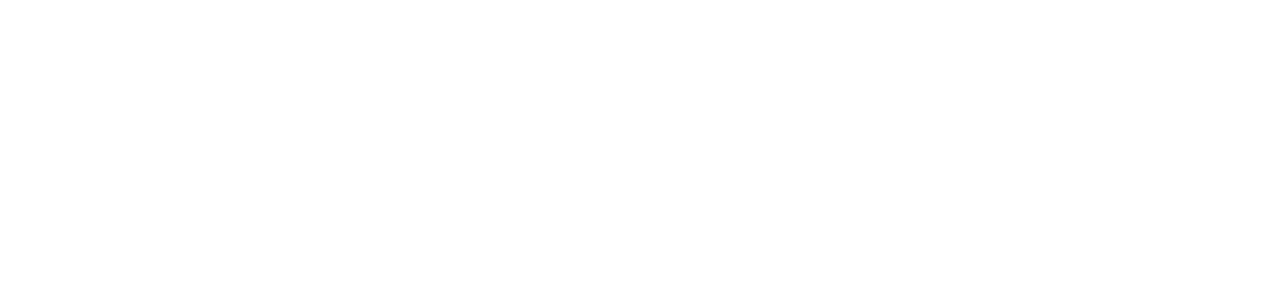
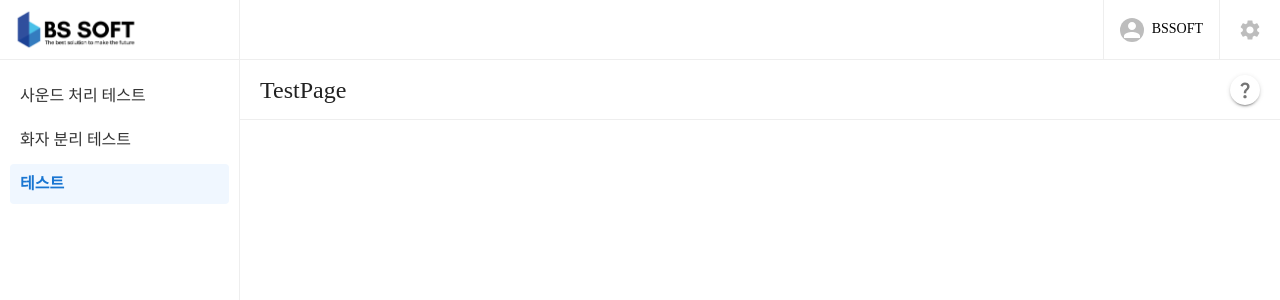
Before and after one commit to bssoft-dev/sound-test-web-2206, a React (Create React App) app: page /test in a window 1280 px wide. Before the commit this address had no page. Shown: the top 300 px of the page. Built offline with nearby package versions, Linux system fonts and the light colour scheme; a web font is replaced by a local one.

Commit message:
feat: context, alert, upload button case update

```diff
--- a/package.json
+++ b/package.json
@@ -23,7 +23,7 @@
     "web-vitals": "^2.1.4"
   },
   "scripts": {
-    "start": "export PORT=22063 DANGEROUSLY_DISABLE_HOST_CHECK=true && react-scripts start",
+    "start": "export PORT=22064 DANGEROUSLY_DISABLE_HOST_CHECK=true && react-scripts start",
     "build": "react-scripts build",
     "test": "react-scripts test",
     "eject": "react-scripts eject"
--- a/src/App.js
+++ b/src/App.js
@@ -7,6 +7,7 @@
 import BssTestPage from "./pages/BssTestPage";
 
 import './styles.css';
+import TestPage from "./pages/TestPage";
 
 const theme = createTheme({
   typography: {
@@ -22,6 +23,7 @@
           <Route path="/" element={<IndexPage />} />
           <Route path="/sound-test" element={<SoundTestPage />} />
           <Route path="/bss-test" element={<BssTestPage />} />
+          <Route path="/test" element={<TestPage />} />
         </Routes>
       </Router>
   </ThemeProvider>
--- /dev/null
+++ b/src/components/Alert/Alert.jsx
@@ -0,0 +1,45 @@
+import * as React from 'react';
+import Snackbar, { snackbarClasses } from '@mui/material/Snackbar';
+import MuiAlert from '@mui/material/Alert';
+import { styled } from '@mui/material/styles';
+import { useCtx } from '../../context/Context';
+
+const CustomAlert = React.forwardRef(function Alert(props, ref) {
+    return <MuiAlert elevation={4} ref={ref} {...props} />;
+});
+
+const CustomSnackbar = styled(Snackbar)(({ theme }) => ({
+    "&.MuiSnackbar-root" : {
+        top: theme.spacing(17),
+    }
+}));
+
+export default function Alert() {
+    const context = useCtx();
+    const {isAlert, setIsAlert} = context;
+
+    const handleClick = () => {
+        setIsAlert((isAlert) => {
+            return {...isAlert, open: true}
+        });
+    };
+
+    const handleClose = (event, reason) => {
+        if (reason === 'clickaway') return;
+
+        setIsAlert((isAlert) => {
+            return {...isAlert, open: false}
+        });
+    };
+
+    return (
+        <CustomSnackbar open={isAlert.open}
+            onClose={handleClose}
+            autoHideDuration={6000}
+            anchorOrigin={{ vertical: 'top', horizontal: 'center' }}>
+            <CustomAlert onClose={handleClose} severity={isAlert.type} sx={{ width: '100%' }}>
+                {isAlert.message}
+            </CustomAlert>
+        </CustomSnackbar>
+    );
+}
--- a/src/components/FileUploadButton/FileUploadButton.jsx
+++ b/src/components/FileUploadButton/FileUploadButton.jsx
@@ -1,31 +1,46 @@
 import { Button } from "@mui/material";
 import axios from "axios";
 import { useEffect, useState } from "react";
-import { useLocation } from "react-router-dom";
+import { useCtx } from "../../context/Context";
 
 export default function FileUploadButton({fetchData}) {
+    const context = useCtx();
+    const {pathname, isAlert, setIsAlert} = context;
+
     const [baseUrl, setBaseUrl] = useState('');
-    const location = useLocation();
+    const [isMultiple, setIsMultiple] = useState(false);
 
     useEffect(() => {
-        switch(location.pathname) {
+        switch(pathname) {
             case "/sound-test":
                 setBaseUrl('http://sound.bs-soft.co.kr/analysis/uploadFile');
+                setIsMultiple(false);
                 break;
             case "/bss-test":
                 setBaseUrl('http://bss.bs-soft.co.kr/analysis/uploadFiles');
+                setIsMultiple(true);
                 break;
         }
-    }, [location])
+    }, [pathname])
 
 
     const uploadHandler = (event) => {
         const formData = new FormData();
-        // Array.from(event.target.files).forEach((file, i) => {
+        const files = event.target.files;
+        // Array.from(files).forEach((file, i) => {
         //   formData.append('files', file);
         // });
-        console.log(event.target.files[0]);
-        formData.append('file', event.target.files[0]);
+        console.log(files.length);
+        console.log(files[0]);
+
+        if(isMultiple && files.length != 4) {
+          setIsAlert({
+            open: true,
+            type: "warning",
+            message: "4개의 파일을 선택해 주세요."
+          });
+        } else {
+          formData.append('file', files[0]);
           axios({
             url: baseUrl,
             method: 'POST',
@@ -34,17 +49,45 @@
               'Content-Type': 'multipart/form-data'
             }
           }).then(res => {
-          alert('업로드를 완료하였습니다.');
-          fetchData()
+            if(res.status != 200) {
+              setIsAlert({
+                open: true,
+                type: "warning",
+                message: "파일을 다시 확인해주세요."
+              });
+            }
+            setIsAlert({
+              open: true,
+              type: "success",
+              message: "업로드를 완료하였습니다."
+            });
+            fetchData();
+            console.log(res);
           }).catch(err => {
-          alert('업로드를 실패하였습니다. 파일을 다시 확인해주세요.');
+            setIsAlert({
+              open: true,
+              type: "error",
+              message: "업로드를 실패하였습니다. 파일을 다시 확인해주세요."
             });
+          });
+        }
+
+
     };
+
+    if(!(pathname === "/sound-test" || pathname === "/bss-test")) {
+      return "";
+    }
+
     return (
         <Button variant="contained" component="label"
             sx={{marginLeft: 2}}>
             파일업로드
-            <input type="file" sx={{ display: "none" }} onChange={uploadHandler} hidden multiple/>
+            <input type="file" hidden
+              sx={{ display: "none" }}
+              onChange={uploadHandler}
+              accept=".wav"
+              multiple={isMultiple} />
         </Button>
     )
 }
--- a/src/components/Layout/InnerHeader/InnerHeader.jsx
+++ b/src/components/Layout/InnerHeader/InnerHeader.jsx
@@ -4,10 +4,8 @@
 
 import './innerHeader.css'
 import FileUploadButton from "../../FileUploadButton/FileUploadButton";
-import { useLocation } from "react-router-dom";
 
 export default function InnerHeader({title, fetchData}) {
-  const location = useLocation();
 
     return (<div className="innerHeader row">
         <Typography variant="h5" className="title" color="text.primary">
@@ -16,8 +14,7 @@
         <div className="btnWrap">
           {/* 도움말은 해당 페이지에 맞춰서 변경 될 필요 있음 */}
           <TutorialModal />
-          {(location.pathname === "/sound-test" || location.pathname === "/bss-test") &&
-            <FileUploadButton fetchData={fetchData} /> }
+          <FileUploadButton fetchData={fetchData} />
         </div>
     </div>)
 }
--- a/src/components/Layout/Layout.jsx
+++ b/src/components/Layout/Layout.jsx
@@ -1,3 +1,5 @@
+import { ContextProvider } from "../../context/Context";
+import Alert from "../Alert/Alert";
 import MainContainer from "./MainContainer/MainContainer";
 import SideNav from "./SideNav/SideNav";
 
@@ -5,8 +7,11 @@
 
 export default function Layout(props) {
     const {children, title, fetchData} = props;
-    return (<div className="row layout">
-        <SideNav />
-        <MainContainer content={children} title={title} fetchData={fetchData}  />
-    </div>)
+    return (<ContextProvider>
+        <div className="row layout">
+            <Alert />
+            <SideNav />
+            <MainContainer content={children} title={title} fetchData={fetchData}  />
+        </div>
+    </ContextProvider>)
 }
--- a/src/components/Layout/SideNav/SideNav.jsx
+++ b/src/components/Layout/SideNav/SideNav.jsx
@@ -23,6 +23,12 @@
                         isPending ? "pending" : isActive ? "active" : ""
                     }>화자 분리 테스트</NavLink>
                 </li>
+                <li>
+                    <NavLink to='/test'
+                        className={({ isActive, isPending }) =>
+                        isPending ? "pending" : isActive ? "active" : ""
+                    }>테스트</NavLink>
+                </li>
             </ul>
         </aside>
     </div>)
--- a/src/components/RecordTable/RecordTable.js
+++ b/src/components/RecordTable/RecordTable.js
@@ -1,6 +1,5 @@
 import {React, useState, useEffect} from "react";
 import { makeStyles } from "@mui/styles";
-import { useLocation } from "react-router-dom";
 import { Button } from "@mui/material";
 import { alpha, styled } from '@mui/material/styles';
 import { DataGrid, gridClasses } from "@mui/x-data-grid";
@@ -11,6 +10,7 @@
 
 import BssUtils from "../../utils/BssUtils";
 import SoundUtils from "../../utils/SoundUtils";
+import { useCtx } from "../../context/Context";
 
 const useStyles = makeStyles(theme => ({
   root: {
@@ -64,16 +64,17 @@
 
 
 export default function RecordTable({ regions, setFile, rows, fetchData, isBss }) {
+  const context = useCtx();
+  const {pathname} = context;
+
   const classes = useStyles();
-	const location = useLocation();
-
 
   useEffect(() => {
     console.log("Loading...");
     fetchData();
   }, []);
 
-  const { showWav, downWav, memoPost, headersByType, getColumns } = location.pathname === "/sound-test" ? SoundUtils : BssUtils;
+  const { showWav, downWav, memoPost, headersByType, getColumns } = pathname === "/sound-test" ? SoundUtils : BssUtils;
 
   function soundFields(params) {
     return (
--- /dev/null
+++ b/src/context/Context.jsx
@@ -0,0 +1,26 @@
+import { createContext, useContext, useEffect, useState } from "react";
+import { useLocation } from "react-router-dom";
+
+export const Context = createContext({});
+
+export function ContextProvider({children}) {
+    const location = useLocation();
+    const [pathname, setPathname] = useState(location.pathname);
+    const [isAlert, setIsAlert] = useState({
+        open: false,
+        type: 'warning',
+        message: ''
+    });
+
+    useEffect(() => {
+        setPathname(location.pathname);
+    }, [location.pathname]);
+
+    return (<Context.Provider value={{
+            pathname, isAlert, setIsAlert
+        }}>
+        {children}
+    </Context.Provider>)
+}
+
+export const useCtx = () => useContext(Context);
--- /dev/null
+++ b/src/pages/TestPage.jsx
@@ -0,0 +1,11 @@
+import { Grid, Typography } from "@mui/material";
+import Layout from "../components/Layout/Layout";
+import Alert from "../components/Alert/Alert";
+
+export default function TestPage() {
+    return (<Layout title="TestPage">
+    <Grid container justifyContent="center" alignItems="center" sx={{height: '100%', paddingBottom: 50}}>
+    <Alert />
+    </Grid>
+  </Layout>)
+}
```
Lines whose indentation alone changed are shown as unchanged.
